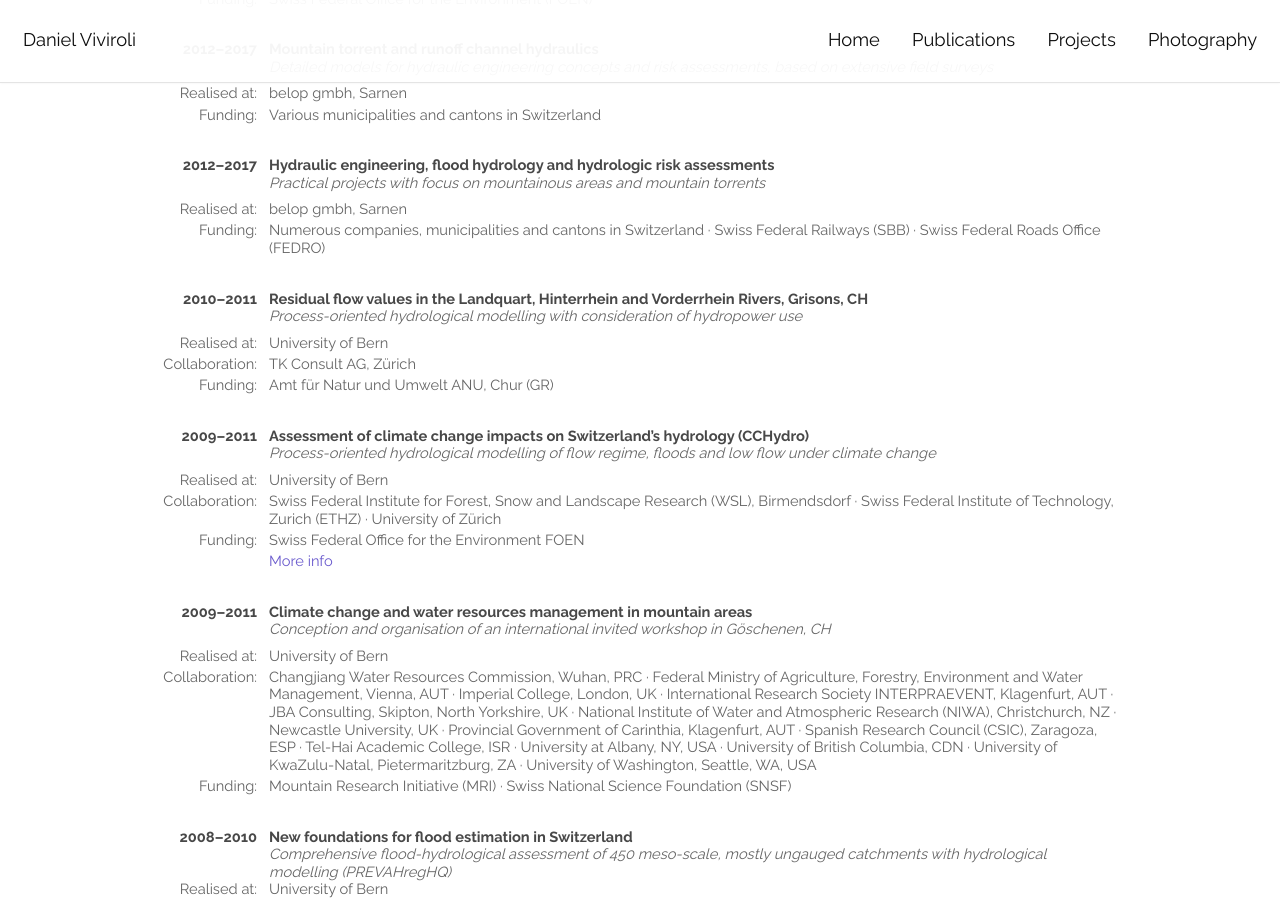
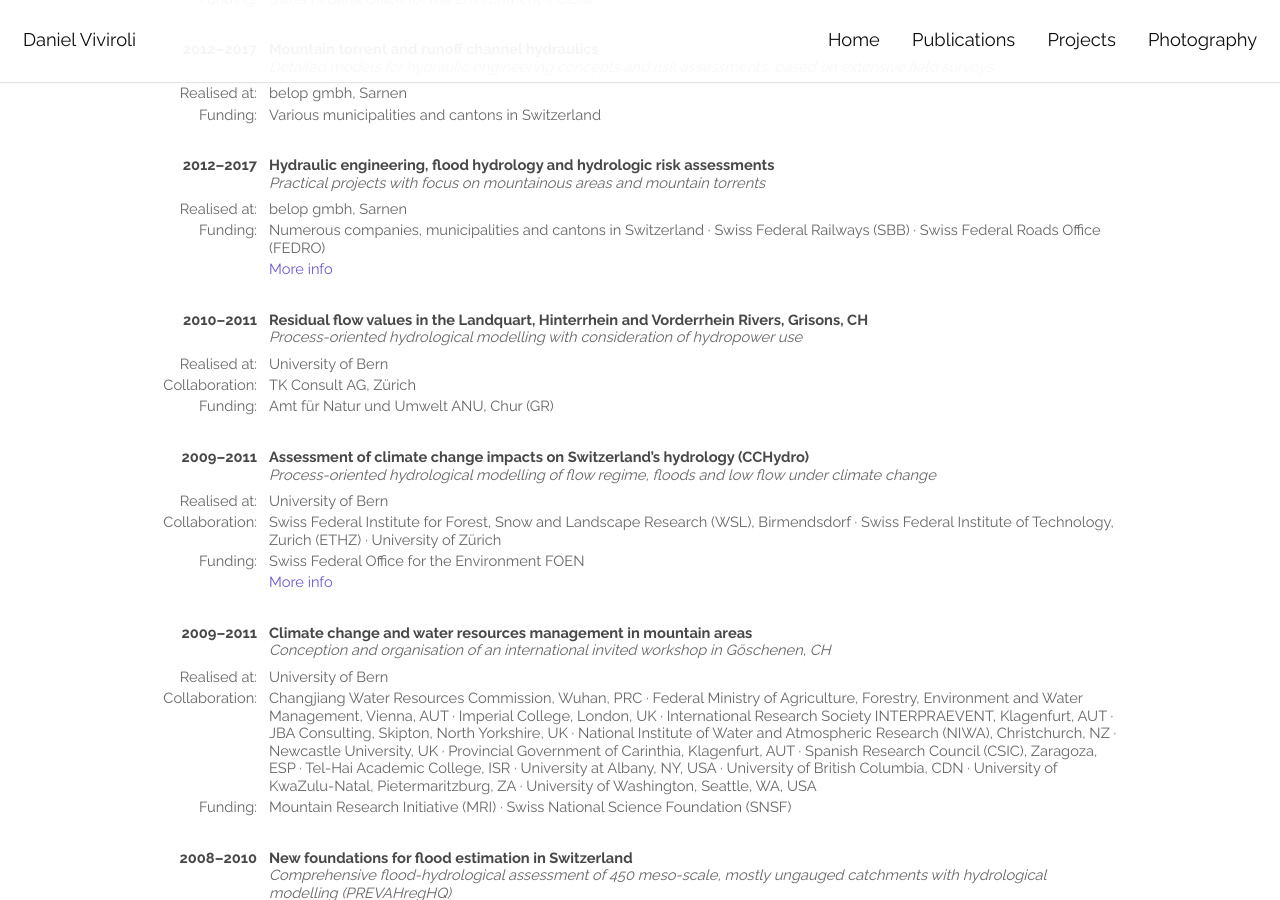
Before and after one commit to katarenamatos/katarenamatos.github.io, a Jekyll site: the page built from projects.html, in a window 1280 px wide and 900 px high, scrolled down 1296 px. Built offline with Jekyll 4.4.1, drawn with Linux system fonts in a browser that asks for light colours.

Commit message:
update projects

```diff
--- a/_data/projects_completed.yml
+++ b/_data/projects_completed.yml
@@ -22,6 +22,8 @@
   years: 2012–2017
   where: belop gmbh, Sarnen
   funding: Numerous companies, municipalities and cantons in Switzerland§Swiss Federal Railways (SBB)§Swiss Federal Roads Office (FEDRO)
+  moreinfo_link: "https://www.belop.ch/referenzen/naturgefahren-wasserbau"
+  moreinfo_text: More info
 
 - title: Residual flow values in the Landquart, Hinterrhein and Vorderrhein Rivers, Grisons, CH
   subtitle: Process-oriented hydrological modelling with consideration of hydropower use
```
